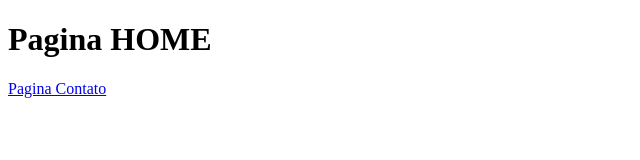
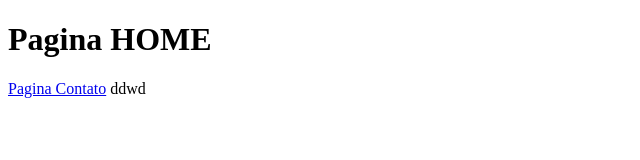
Before and after one commit to RogerioMatos1978/aulagithub, a plain HTML site: page index.html in a window 1280 px wide. Shown: the full height of the page, 0-640 px from the left. Drawn offline with Linux system fonts and the light colour scheme.

Commit message:
djfeijfi

```diff
--- a/index.html
+++ b/index.html
@@ -8,5 +8,6 @@
 <body>
     <h1>Pagina HOME</h1>
     <a href="contato.html">Pagina Contato</a>
+    ddwd
 </body>
 </html>
```
